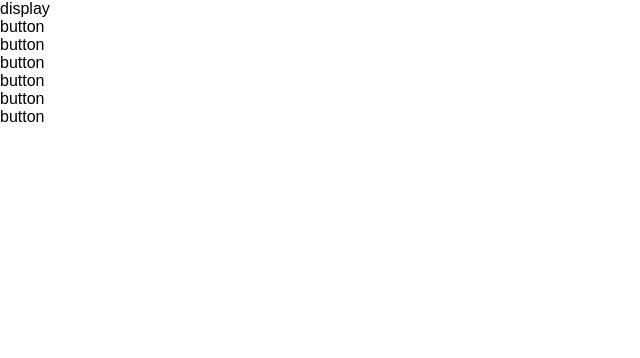
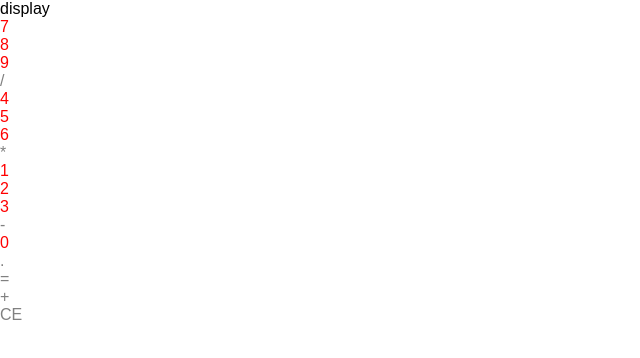
Before and after one commit to coolsitebiz/react-calculator, a React (Create React App) app: page / in a window 1280 px wide. Shown: the top 358 px of the page, without its empty margins (0-640 px from the left). Built offline with nearby package versions, Linux system fonts and the light colour scheme.

Commit message:
started styling buttons

```diff
--- /dev/null
+++ b/src/components/Buttons.css
@@ -0,0 +1,7 @@
+.digit {
+    color: red;
+}
+
+.operator {
+    color: grey;
+}
--- a/src/components/Buttons.js
+++ b/src/components/Buttons.js
@@ -1,16 +1,28 @@
 import React from 'react';
+import './Buttons.css';
 
 class Buttons extends React.Component {
 
     render() {
         return(
             <div>
-                <Button />
-                <Button />
-                <Button />
-                <Button />
-                <Button />
-                <Button />
+                <Button id="seven" buttonText="7"/>
+                <Button id="eight" buttonText= "8"/>
+                <Button id="nine" buttonText="9"/>
+                <Button id="divide" buttonText="/"/>
+                <Button id="four" buttonText="4"/>
+                <Button id="five" buttonText="5"/>
+                <Button id="six" buttonText="6"/>
+                <Button id="multiply" buttonText="*"/>
+                <Button id="one" buttonText="1"/>
+                <Button id="two" buttonText="2"/>
+                <Button id="three" buttonText="3"/>
+                <Button id="subtract" buttonText="-"/>
+                <Button id="zero" buttonText="0"/>
+                <Button id="decimal" buttonText="."/>
+                <Button id="equals" buttonText="="/>
+                <Button id="add" buttonText="+"/>
+                <Button id="clear" buttonText="CE"/>
             </div>
         );
     }
@@ -19,8 +31,11 @@ class Buttons extends React.Component {
 }
 
 function Button(props) {
+    console.log(props);
+
     return(
-        <div>button</div>
+        <div className={!isNaN(props.buttonText) ? 'digit' : 'operator'}>{props.buttonText}</div>
+
     );
 }
 
```
